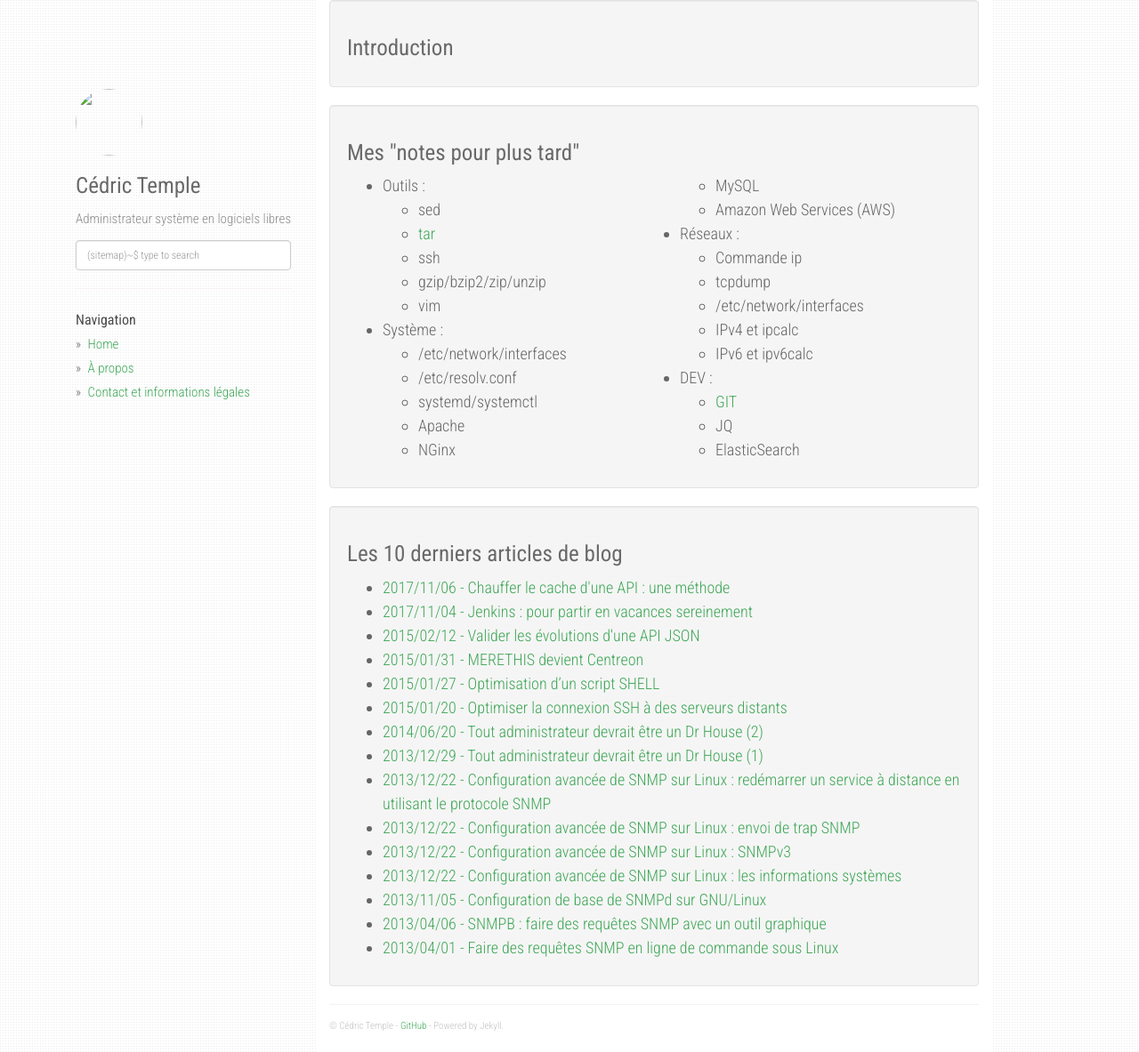
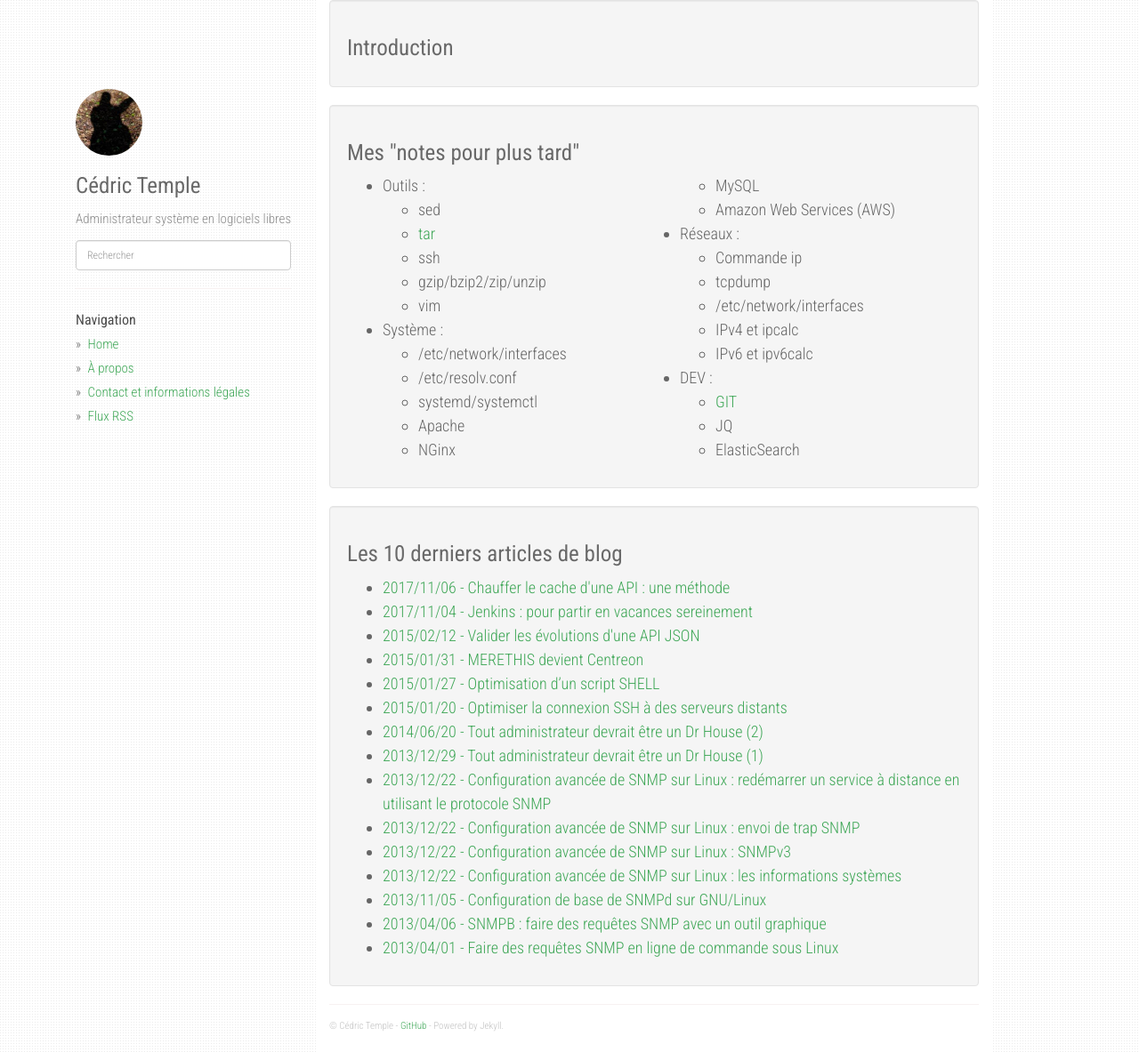
Before and after one commit to cedrictemple/blog.cedrictemple.net, a Jekyll site: the page built from index.html, in a window 1280 px wide and 1183 px high. Shown: the whole window at 89% size. Built offline with Jekyll 4.4.1, drawn with Linux system fonts in a browser that asks for light colours; nearby versions of some CDN libraries; the list of posts is cut into pages by our own code.

Commit message:
Corrige recherche + logo + lien vers feed

```diff
--- a/_config.yml
+++ b/_config.yml
@@ -21,6 +21,7 @@ tagarray: []
 # github_username: github_username
 # facebook_username: facebook_username
 twitter_username: Cedric_Temple
+avatar_url: /static/img/avatar.jpg
 #instagram_username: instagram_username
 #linkedin_username: linkedin_username
 #medium_username: medium_username
@@ -49,6 +50,8 @@ urls:
     url: /a-propos/
   - text: Contact et informations légales
     url: /contact-et-informations-legales/
+  - text: Flux RSS
+    url: /feed.xml
 
 # Exclude my node related stuff
 exclude: ['package.json', 'src', 'node_modules', '_drafts', '*.sh']
--- a/_layouts/default.html
+++ b/_layouts/default.html
@@ -7,7 +7,7 @@ layout: compress
     <meta charset="utf-8">
     <meta http-equiv="X-UA-Compatible" content="IE=edge,chrome=1">
     <meta name="viewport" content="width=device-width, initial-scale=1">
-    <link rel="shortcut icon" href="/static/img/favicon.ico" />
+    <link rel="shortcut icon" href="/favicon.ico" />
     <title>{% if page.title %}{{ page.title }} - {{ site.title }}{% else %}{{ site.author }}{% endif %}</title>
     <meta name="author" content="{{ site.author }}" />
     <meta name="description" content="{% if page.title %}{{ page.title }}{% else %}{{ site.description }}{% endif %}" />
@@ -131,7 +131,7 @@ layout: compress
             </ul>
           </div>
           <div class="search" id="js-search">
-            <input type="text" placeholder="(sitemap)~$ type to search" class="search__input form-control" id="js-search__input">
+            <input type="text" placeholder="Rechercher" class="search__input form-control" id="js-search__input">
             <ul class="search__results" id="js-search__results"></ul>
           </div>
           <hr />
--- a/static/js/super-search.js
+++ b/static/js/super-search.js
@@ -59,6 +59,7 @@
 
     function getPostsFromXml(xml) {
         var json = xmlToJson(xml);
+	console.debug(json);
         return json.channel.item;
     }
 
```
Also changed, not shown: static/img/avatar.jpg.
